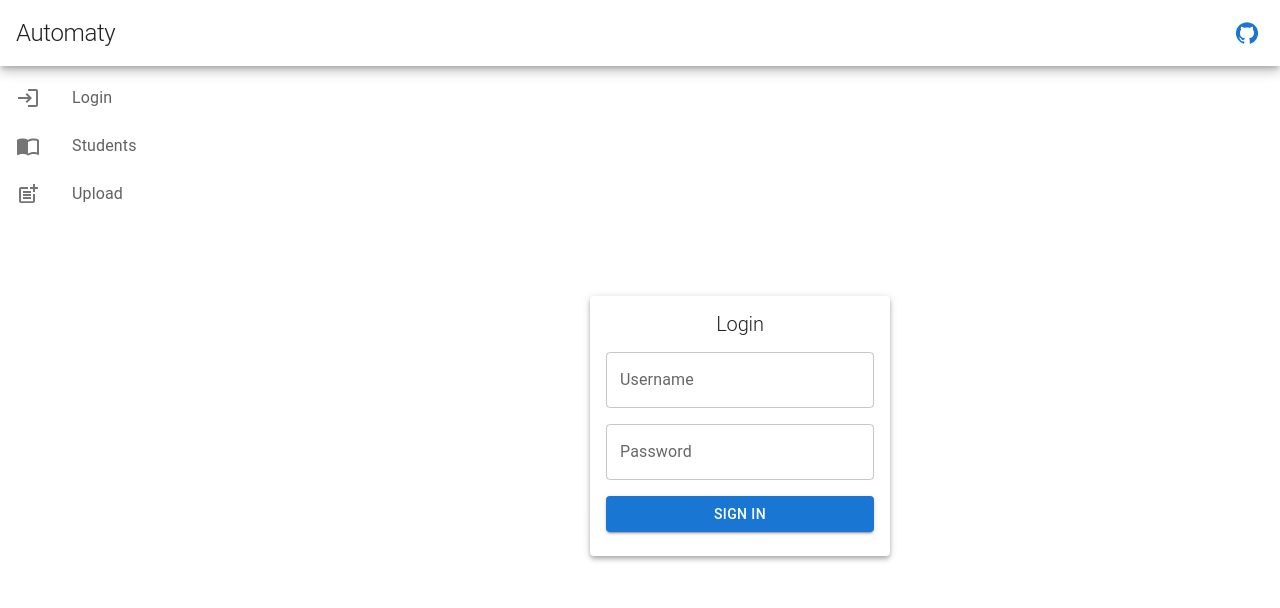
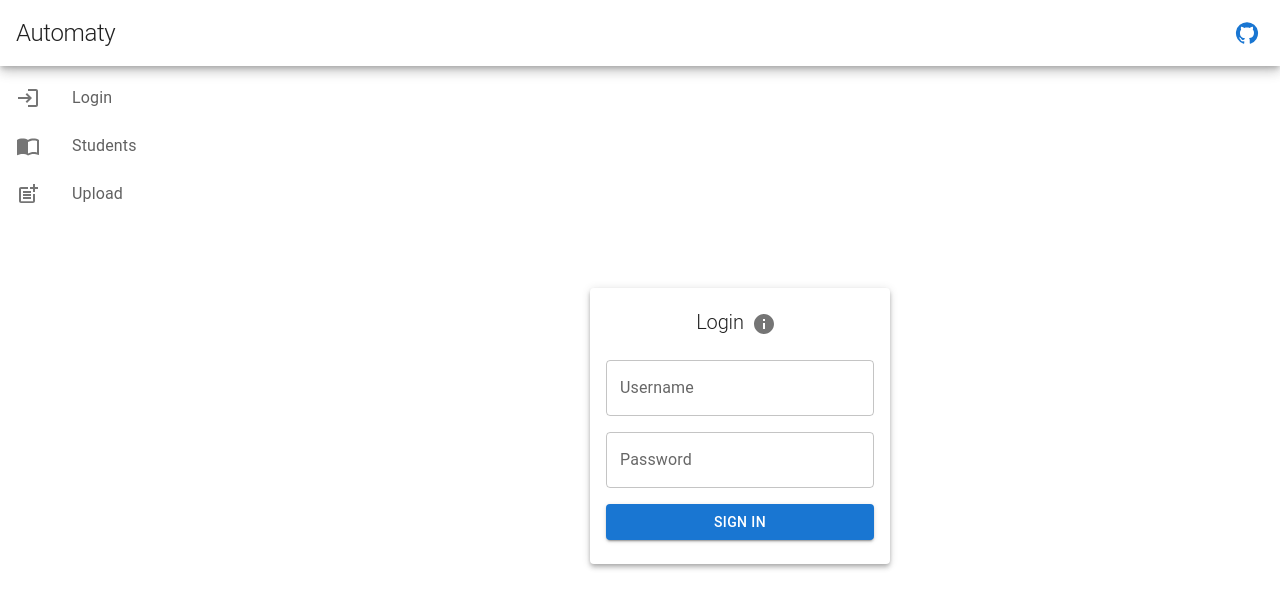
Before and after one commit to chrisvasqm/automaty, a React (Vite) app: page / in a window 1280 px wide. Shown: the top 608 px of the page. Built offline with nearby package versions, Linux system fonts and the light colour scheme.

Commit message:
Add login tooltip

```diff
--- a/src/pages/LoginPage.tsx
+++ b/src/pages/LoginPage.tsx
@@ -1,5 +1,6 @@
 import { zodResolver } from '@hookform/resolvers/zod'
-import { Alert, Box, Button, Card, CardContent, CircularProgress, Stack, TextField, Typography } from '@mui/material'
+import InfoIcon from '@mui/icons-material/Info'
+import { Alert, Box, Button, Card, CardContent, CircularProgress, IconButton, Stack, TextField, Tooltip, Typography } from '@mui/material'
 import delay from 'delay'
 import { useState } from 'react'
 import { useForm } from 'react-hook-form'
@@ -60,6 +61,11 @@ const LoginPage = () => {
                                 variant='h2'
                                 sx={{ fontSize: 20 }}>
                                 Login
+                                <Tooltip title="Use 'admin' for both Username and Password" style={{fontSize: '50px !important'}}>
+                                    <IconButton>
+                                        <InfoIcon />
+                                    </IconButton>
+                                </Tooltip>
                             </Typography>
 
                             {loginError && <Alert severity="error">Invalid username and/or password</Alert>}
```
